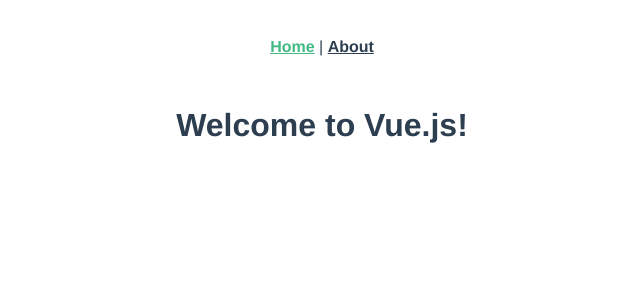
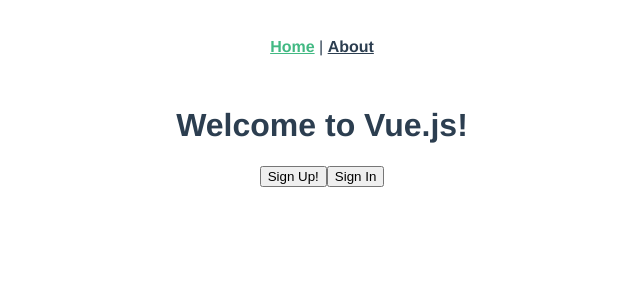
Before and after one commit to zackartborges/capstone_project_vue, a Vue app: page / in a window 1280 px wide. Shown: the top 300 px of the page, without its empty margins (318-958 px from the left). Built offline with nearby package versions, Linux system fonts and the light colour scheme; the HTML template or start-up script is replaced by a standard one.

Commit message:
adds new pages for app

```diff
--- a/src/views/Home.vue
+++ b/src/views/Home.vue
@@ -1,6 +1,10 @@
 <template>
   <div class="home">
     <h1>{{ message }}</h1>
+    <div class="user-actions">
+      <button>Sign Up!</button>
+      <button>Sign In</button>
+    </div>
   </div>
 </template>
 
```
Also changed, not shown: src/views/Example.vue (added), src/views/PackNew.vue (added), src/views/Signup.vue (added).
